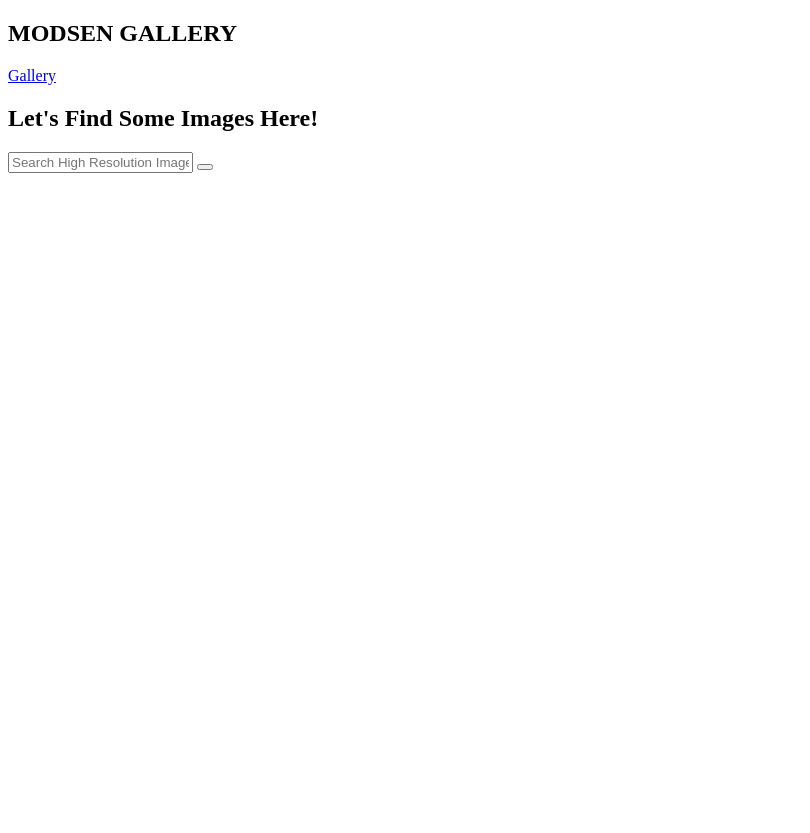
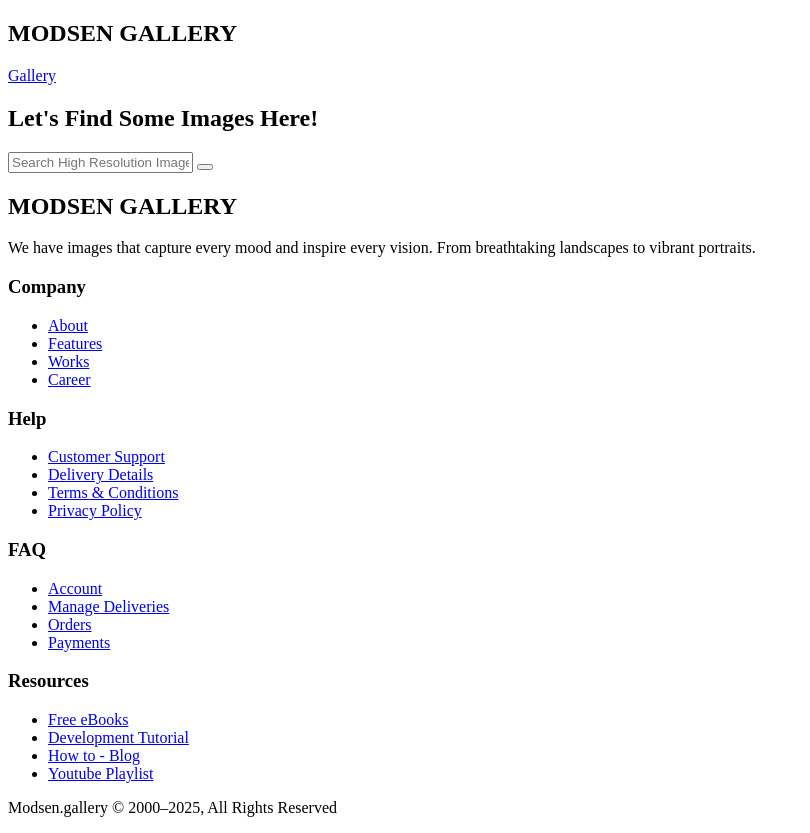
Before and after one commit to MrBelyavski/gallery, a plain HTML site: page index.html in a window 1280 px wide. Shown: the whole page, without its empty margins (0-810 px from the left). Before the commit the page ends 800 px from the top, so only its background shows below. Drawn offline with Linux system fonts and the light colour scheme.

Commit message:
Разметка нижнего колонтитула и добавление табуляции

```diff
--- a/index.html
+++ b/index.html
@@ -31,6 +31,60 @@
     </section>
 
 
+    <footer>
+        <section>
+            <h2>MODSEN GALLERY</h2>
+            <p>We have images that capture every mood and inspire every vision. From breathtaking landscapes to vibrant portraits.</p>
+        </section>
+
+        <nav>
+            <section>
+                <h3>Company</h3>
+                <ul>
+                    <li><a href="#">About</a></li>
+                    <li><a href="#">Features</a></li>
+                    <li><a href="#">Works</a></li>
+                    <li><a href="#">Career</a></li>
+                </ul>
+            </section>
+
+            <section>
+                <h3>Help</h3>
+                <ul>
+                    <li><a href="#">Customer Support</a></li>
+                    <li><a href="#">Delivery Details</a></li>
+                    <li><a href="#">Terms & Conditions</a></li>
+                    <li><a href="#">Privacy Policy</a></li>
+                </ul>
+            </section>
+
+            <section>
+                <h3>FAQ</h3>
+                <ul>
+                    <li><a href="#">Account</a></li>
+                    <li><a href="#">Manage Deliveries</a></li>
+                    <li><a href="#">Orders</a></li>
+                    <li><a href="#">Payments</a></li>
+                </ul>
+            </section>
+
+            <section>
+                <h3>Resources</h3>
+                <ul>
+                    <li><a href="#">Free eBooks</a></li>
+                    <li><a href="#">Development Tutorial</a></li>
+                    <li><a href="#">How to - Blog</a></li>
+                    <li><a href="#">Youtube Playlist</a></li>
+                </ul>
+            </section>
+        </nav>
+
+        <section>
+            <p>Modsen.gallery © 2000–2025, All Rights Reserved</p>
+        </section>
+    </footer>
+
+
 
 </body>
 </html>
```
Lines whose indentation alone changed are shown as unchanged.
